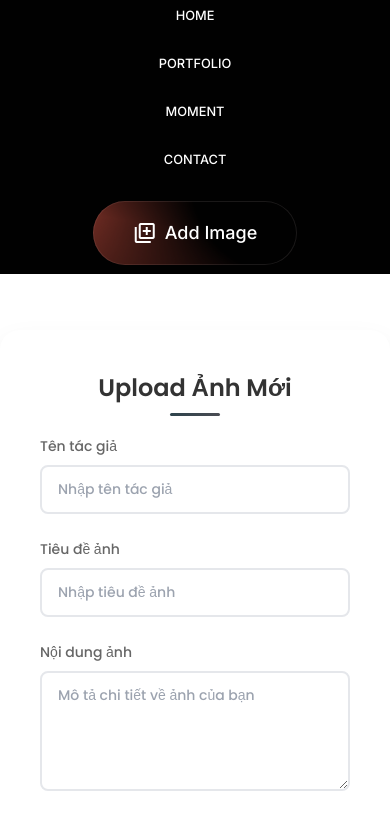
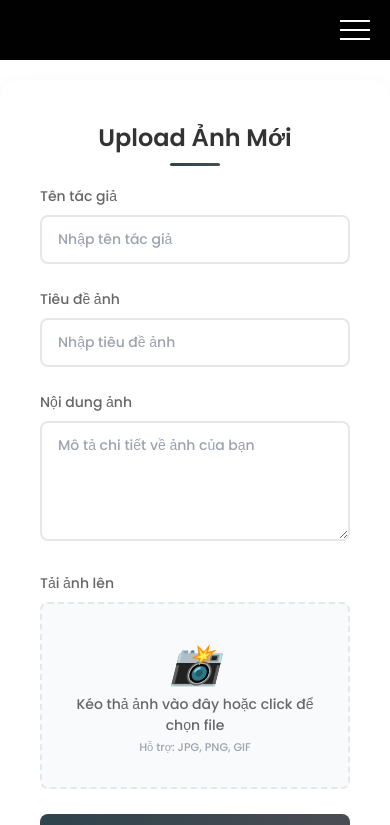
Before and after one commit to quynIT/virtual-gallery, a Vue app: page /add-image in a window 390 px wide. Shown: the top 825 px of the page. Built offline with nearby package versions, Linux system fonts and the light colour scheme.

Commit message:
upload-moment

```diff
--- a/src/components/NavbarAnimation.vue
+++ b/src/components/NavbarAnimation.vue
@@ -1,6 +1,16 @@
 <template>
-  <div class="mb-20">
-    <nav>
+  <div class="nav-container">
+    <button
+      class="hamburger-menu"
+      @click="toggleMenu"
+      :class="{ 'is-active': isMenuOpen }"
+    >
+      <span class="hamburger-line"></span>
+      <span class="hamburger-line"></span>
+      <span class="hamburger-line"></span>
+    </button>
+
+    <nav :class="{ 'menu-open': isMenuOpen }">
       <button type="button" title="Home" onclick="window.location.href='/';">
         <span>Home</span>
         <span class="material-symbols-outlined" aria-hidden="true">home</span>
@@ -59,6 +69,7 @@
       </button>
       <ButtonLogin />
     </nav>
+
     <!-- SVG template with dynamic text -->
     <svg version="1.1" xmlns="http://www.w3.org/2000/svg" xmlns:xlink="http://www.w3.org/1999/xlink" viewBox="0 0 300 300" width="0" height="0">
       <defs>
@@ -70,18 +81,39 @@
 
 <script>
 import ButtonLogin from './ButtonLogin.vue';
+
 export default {
   components: { ButtonLogin },
   name: 'NavbarAnimation',
+  data() {
+    return {
+      isMenuOpen: false
+    }
+  },
+  methods: {
+    toggleMenu() {
+      this.isMenuOpen = !this.isMenuOpen;
+    }
+  }
 };
 </script>
 
 <style scoped>
 @import url('https://fonts.googleapis.com/css2?family=Material+Symbols+Outlined:opsz,wght,FILL,GRAD@20..48,100..700,0..1,-50..200');
+
 * {
   margin: 0;
   padding: 0;
   box-sizing: border-box;
+}
+
+.nav-container {
+  position: fixed;
+  top: 0;
+  left: 0;
+  width: 100%;
+  z-index: 1000;
+  background-color: #010101;
 }
 
 /* reset button */
@@ -102,22 +134,44 @@ button {
   overflow: visible;
 }
 
-body {
-  background-color: #ffffff;
-  color: white;
-  font-size: 1rem;
-  font-family: system-ui;
-  margin: 0;
-  padding: 0;
+/* Hamburger menu styles */
+.hamburger-menu {
+  display: none;
+  flex-direction: column;
+  justify-content: space-between;
+  width: 30px;
+  height: 20px;
+  position: absolute;
+  top: 20px;
+  right: 20px;
+  z-index: 1000;
+  background: none;
 }
-.mb-20 {
-    margin-bottom: 9rem !important;
+
+.hamburger-line {
+  width: 100%;
+  height: 2px;
+  background-color: white;
+  transition: all 0.3s ease;
 }
+
+.hamburger-menu.is-active .hamburger-line:nth-child(1) {
+  transform: translateY(9px) rotate(45deg);
+}
+
+.hamburger-menu.is-active .hamburger-line:nth-child(2) {
+  opacity: 0;
+}
+
+.hamburger-menu.is-active .hamburger-line:nth-child(3) {
+  transform: translateY(-9px) rotate(-45deg);
+}
+
 nav {
   justify-content: center;
   --_clr-txt: rgb(255, 255, 255);
   --_clr-txt-svg: rgb(147, 158, 184);
-  --_ani-speed: 6s; /* speed of rotating text */
+  --_ani-speed: 6s;
   display: flex;
   gap: 4rem;
   height: 100px;
@@ -125,13 +179,7 @@ nav {
   background-color: #010101;
   padding: 0 2rem;
   font-size: 1.4rem;
-  width: 100%;
-  position: fixed;
-  top: 0;
-  left: 0;
-  right: 0;
-  margin: 0 auto;
-  z-index: 1;
+  color: white;
 }
 
 nav > button {
@@ -144,32 +192,27 @@ nav > button {
   font-weight: 300;
 }
 
-/* place button items on top of each other */
 nav > button > span {
   transition: all 300ms ease-in-out;
   grid-area: stack;
 }
 
-/* nav icon */
 nav > button > span:last-of-type {
   transform: scale(0);
   transition-delay: 0ms;
   border-radius: 50%;
 }
 
-/* hover - hide text */
 nav > button:focus-visible > span:first-of-type,
 nav > button:hover > span:first-of-type {
   transform: scale(0);
 }
 
-/* hover - reveal icon */
 nav > button:focus-visible > span:last-of-type,
 nav > button:hover > span:last-of-type {
   transform: scale(1);
 }
 
-/* nav SVG circular text */
 nav > button > svg {
   position: absolute;
   width: 200px;
@@ -184,13 +227,11 @@ nav > button > svg {
   color: var(--_clr-txt-svg);
 }
 
-/* hover - reveal rotating SVG */
 nav > button:focus-visible > svg,
 nav > button:hover > svg {
   transform: translate(-50%, -50%) scale(1);
   opacity: 1;
   transition-delay: 150ms;
-  transition: all 300ms ease-in-out;
 }
 
 button svg g {
@@ -207,44 +248,62 @@ button svg g {
   }
 }
 
-/* Responsive adjustments */
+/* Mobile and Tablet styles */
+@media (max-width: 768px) {
+  .nav-container {
+    height: 60px; /* Fixed height for mobile header */
+  }
 
-/* Tablet screens (up to 768px) */
-@media (max-width: 768px) {
+  .hamburger-menu {
+    display: flex;
+  }
+
   nav {
+    position: fixed;
+    top: 0;
+    left: 0;
+    width: 100%;
+    height: 100vh;
     flex-direction: column;
+    justify-content: center;
+    transform: translateY(-100%);
+    transition: transform 0.3s ease;
+    padding-top: 60px;
     gap: 2rem;
-    height: auto;
-    padding: 1rem;
+    background-color: #010101;
   }
+
+  nav.menu-open {
+    transform: translateY(0);
+  }
+
+  nav > button {
+    width: 100%;
+    text-align: center;
+    padding: 1rem 0;
+  }
+
   nav > button > svg {
     width: 100px;
     height: 100px;
   }
 }
 
-/* Mobile screens (up to 480px) */
+/* Additional responsive adjustments */
 @media (max-width: 480px) {
-  nav {
-    gap: 1.5rem;
-    padding: 0.5rem;
+  nav > button {
+    padding: 0.8rem 0;
   }
-  nav > button {
-    padding: 0 0.5rem;
-  }
-  nav > button > svg {
-    width: 100px;
-    height: 100px;
-  }
+
   nav > button > span:first-of-type {
     font-size: 0.8rem;
   }
 }
+
 @media (min-width: 1024px) and (max-width: 1440px) {
   nav {
     gap: 0rem;
     padding: 0.5rem;
   }
 }
-
 </style>
--- a/src/components/ProductImage.vue
+++ b/src/components/ProductImage.vue
@@ -116,26 +116,14 @@ export default {
   }
 }
 
-@media (max-width: 639px) {
-  .mt-32 {
-    margin-top: 21rem;
-  }
-}
 
 @media (max-width: 539px) {
-  .mt-32 {
-    margin-top: 17rem;
-  }
+
   .item-sub {
     display: none;
   }
 }
 
-@media (min-width: 640px) and (max-width: 767px) {
-  .mt-32 {
-    margin-top: 21rem;
-  }
-}
 
 img {
   width: 100%;
--- a/src/page/AddImage.vue
+++ b/src/page/AddImage.vue
@@ -234,6 +234,7 @@ export default {
     position: relative;
     z-index: 0;
     margin: 20px auto;
+    margin-top: 150px;
   }
 
   @keyframes fadeIn {
@@ -427,7 +428,7 @@ export default {
   @media(max-width: 770px){
     .container{
       min-width: 380px;
-      margin-top:330px;
+      margin-top:80px;
     }
   }
   </style>
```
